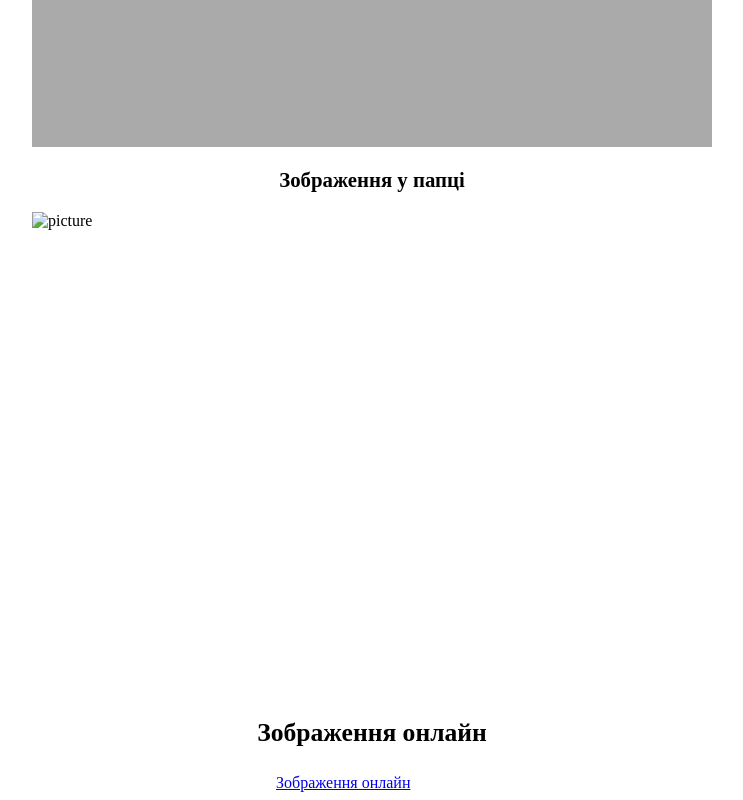
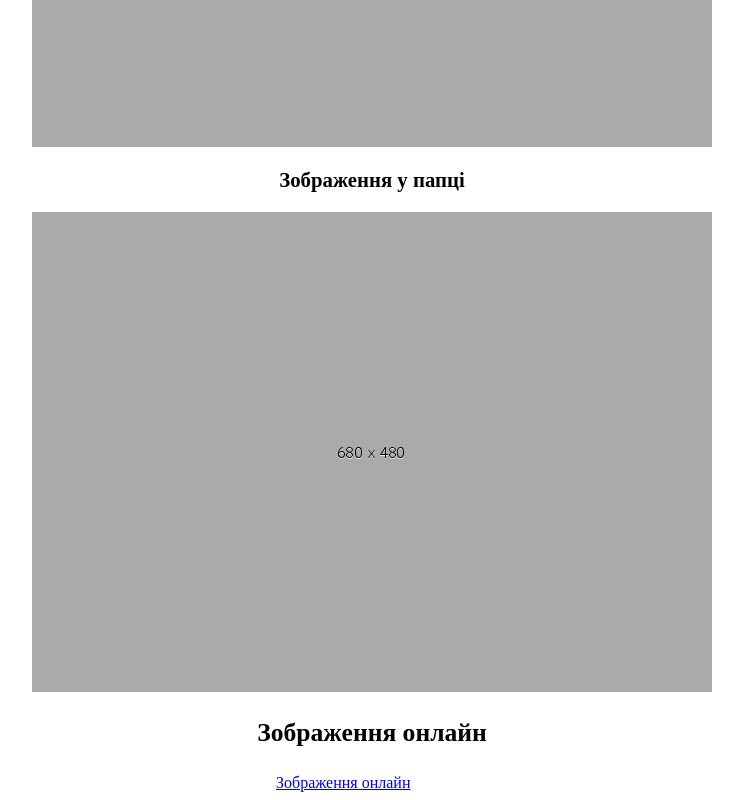
Before and after one commit to ischukbor/web-design, a plain HTML site: page 4/gallery.html in a window 1280 px wide. Shown: the part 491-1291 px from the top of the page, without its empty margins (268-1011 px from the left). Drawn offline with Linux system fonts and the light colour scheme.

Commit message:
Update gallery.html

```diff
--- a/4/gallery.html
+++ b/4/gallery.html
@@ -33,7 +33,7 @@ img{
     <h3 class="imagezob">Зображення у цій папці</h3>
     <img src="./680x480.gif" alt="picture">
     <h3 class="imagezobr">Зображення у папці</h3>
-    <img src="../practise2/images/680x480.gif" alt="picture">
+    <img src="../2/images/680x480.gif" alt="picture">
     <h3 class="imagezobra">Зображення онлайн</h3>
     <a  class="online" href="https://place-hold.it/1280x1024" target="_blank">Зображення онлайн</a>
 </body>
```
